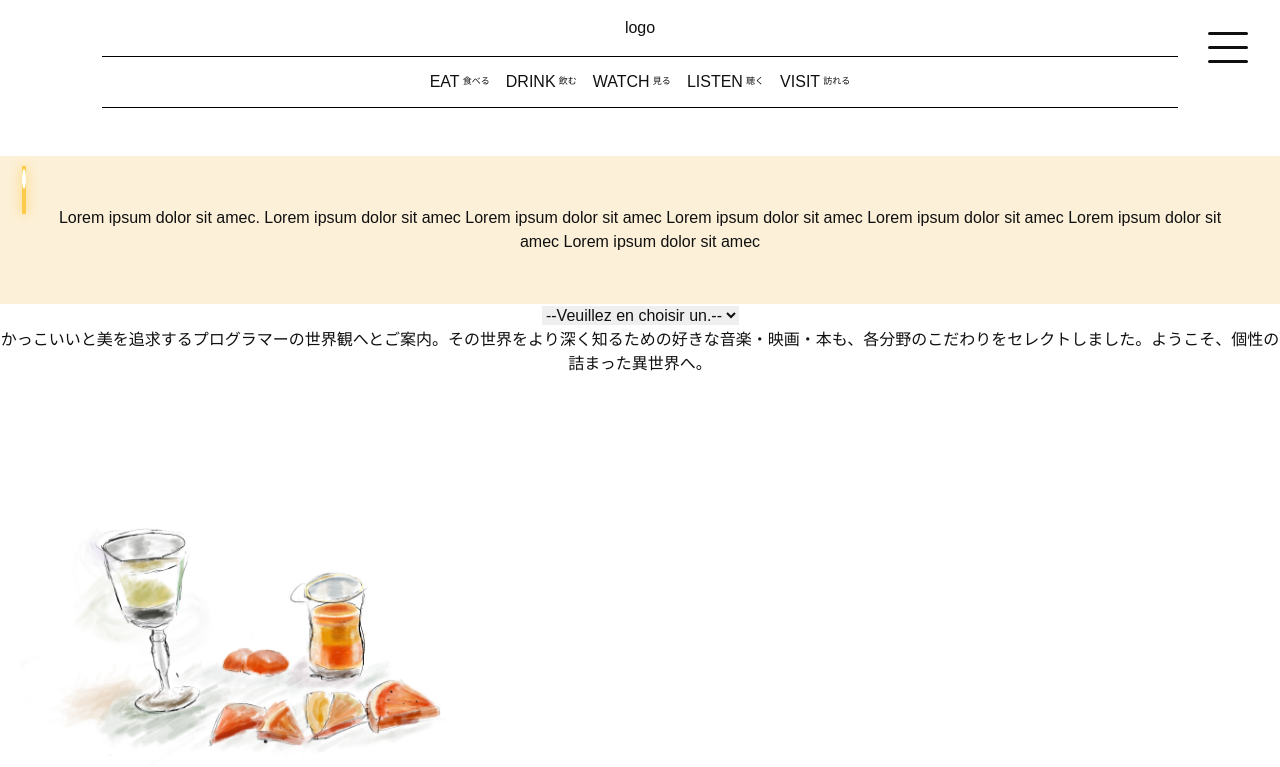
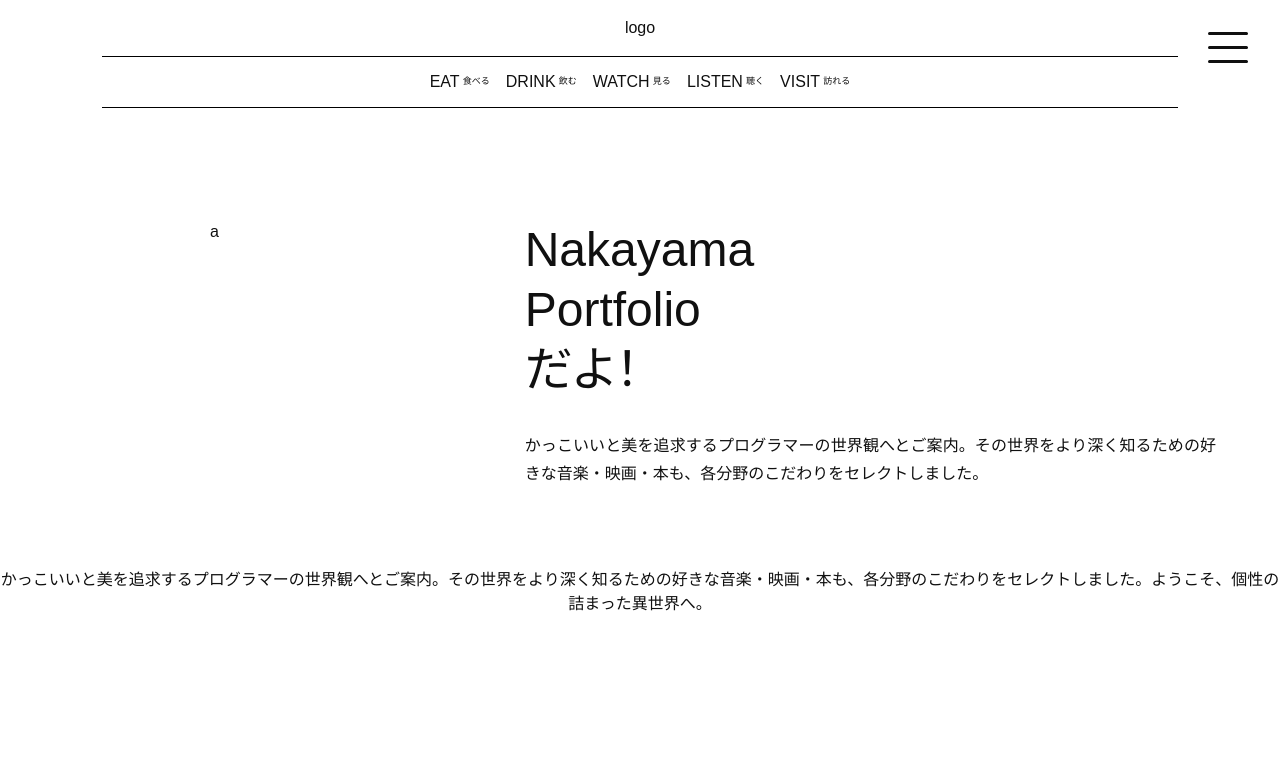
Before and after one commit to tom1236908745/nakalog, a Next.js app: page / in a window 1280 px wide. Shown: the top 767 px of the page. Built offline with nearby package versions, Linux system fonts and the light colour scheme.

Commit message:
add: topic

```diff
--- a/app/page.tsx
+++ b/app/page.tsx
@@ -6,48 +6,16 @@ import { RecoilRoot } from 'recoil';
 import homeStyle from '../styles/home.module.css';
 import SideMenu from '../components/Elements/SideMenu';
 import Popup from '../components/Elements/Popup';
+import Topic from '../components/Elements/Topic';
 
 export default function Page() {
-  const [select, setSelect] = useState<string>('');
-
-  const handleChange = (e: any) => {
-    setSelect(e.target.value);
-  };
-
-  useEffect(() => {
-    console.log(select);
-  }, [select]);
-
   return (
     <RecoilRoot>
       <div>
         <div>
-          <br />
-          {/* <div className={homeStyle.animation}>Cocktail4U</div> */}
-          <br />
-          <div className={homeStyle.copyBox}>
-            <div className={homeStyle.inner}>
-              <div className={`${homeStyle.line} ${homeStyle.right}`}>
-                <div className={homeStyle.scanner}></div>
-              </div>
-              Lorem ipsum dolor sit amec. Lorem ipsum dolor sit amec Lorem ipsum
-              dolor sit amec Lorem ipsum dolor sit amec Lorem ipsum dolor sit
-              amec Lorem ipsum dolor sit amec Lorem ipsum dolor sit amec
-            </div>
-          </div>
-
-          <select onChange={handleChange}>
-            <option value="">--Veuillez en choisir un.--</option>
-            <option value="辛い">Épicé</option>
-            <option value="甘い">sucré</option>
-            <option value="苦い">amer</option>
-          </select>
-
-          <div style={{ color: 'red' }}>{select}</div>
-        </div>
-        <div>
           <SideMenu />
         </div>
+        <Topic />
         <div className={homeStyle.minHeight}>
           かっこいいと美を追求するプログラマーの世界観へとご案内。その世界をより深く知るための好きな音楽・映画・本も、各分野のこだわりをセレクトしました。ようこそ、個性の詰まった異世界へ。
         </div>
--- /dev/null
+++ b/components/Elements/Topic.tsx
@@ -0,0 +1,25 @@
+'use client';
+import { useState, useEffect, useRef } from 'react';
+import topic from '../../styles/elements/topic.module.css';
+
+export default function Topic() {
+  return (
+    <div className={topic.wrapper}>
+      <div className={topic.leftParts}>a</div>
+      <div className={topic.rightParts}>
+        <div className={topic.rightWidth}>
+          <h1 className={topic.largeStr}>
+            Nakayama
+            <br />
+            Portfolio
+            <br />
+            だよ！
+          </h1>
+          <div className={topic.smallStr}>
+            かっこいいと美を追求するプログラマーの世界観へとご案内。その世界をより深く知るための好きな音楽・映画・本も、各分野のこだわりをセレクトしました。
+          </div>
+        </div>
+      </div>
+    </div>
+  );
+}
--- /dev/null
+++ b/styles/elements/topic.module.css
@@ -0,0 +1,36 @@
+.wrapper {
+  display: flex;
+  flex-wrap: wrap;
+  column-gap: 10rem;
+  margin: 7rem 4rem 5rem;
+}
+.leftParts {
+  flex-basis: max(18.75rem, 25.5639097744%);
+  flex-grow: 1;
+  min-width: 0;
+  width: 25%;
+}
+.rightParts {
+  flex-basis: 0;
+  flex-grow: 999;
+  min-width: 0;
+}
+.rightWidth {
+  padding-left: 0 !important;
+}
+.largeStr {
+  line-height: 1.25 !important;
+  font-size: 3rem !important;
+  font-weight: inherit;
+  margin: 0;
+  font-feature-settings: 'palt' 1 !important;
+  font-kerning: normal !important;
+  text-align: left;
+}
+.smallStr {
+  margin-top: 2rem !important;
+  line-height: 1.75 !important;
+  font-size: 1rem !important;
+  text-align: justify;
+  text-justify: inter-ideograph;
+}
```
